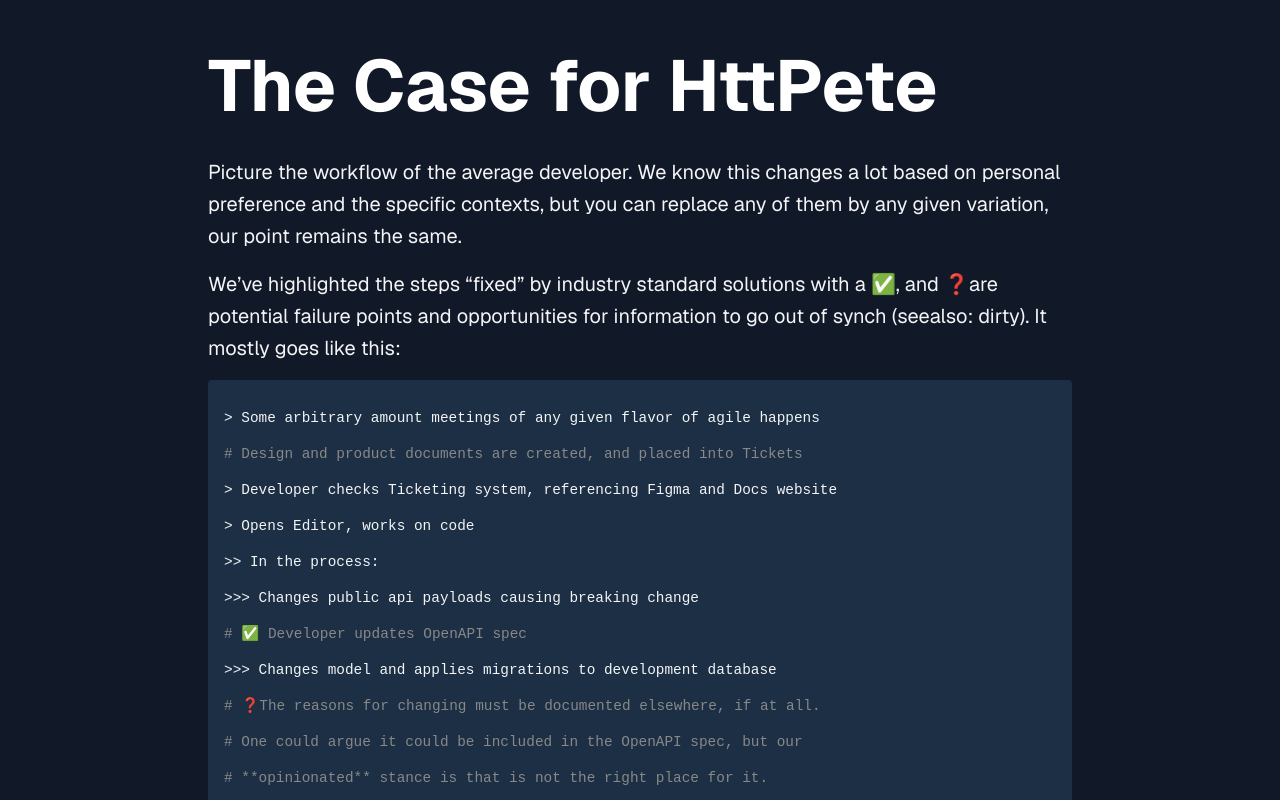
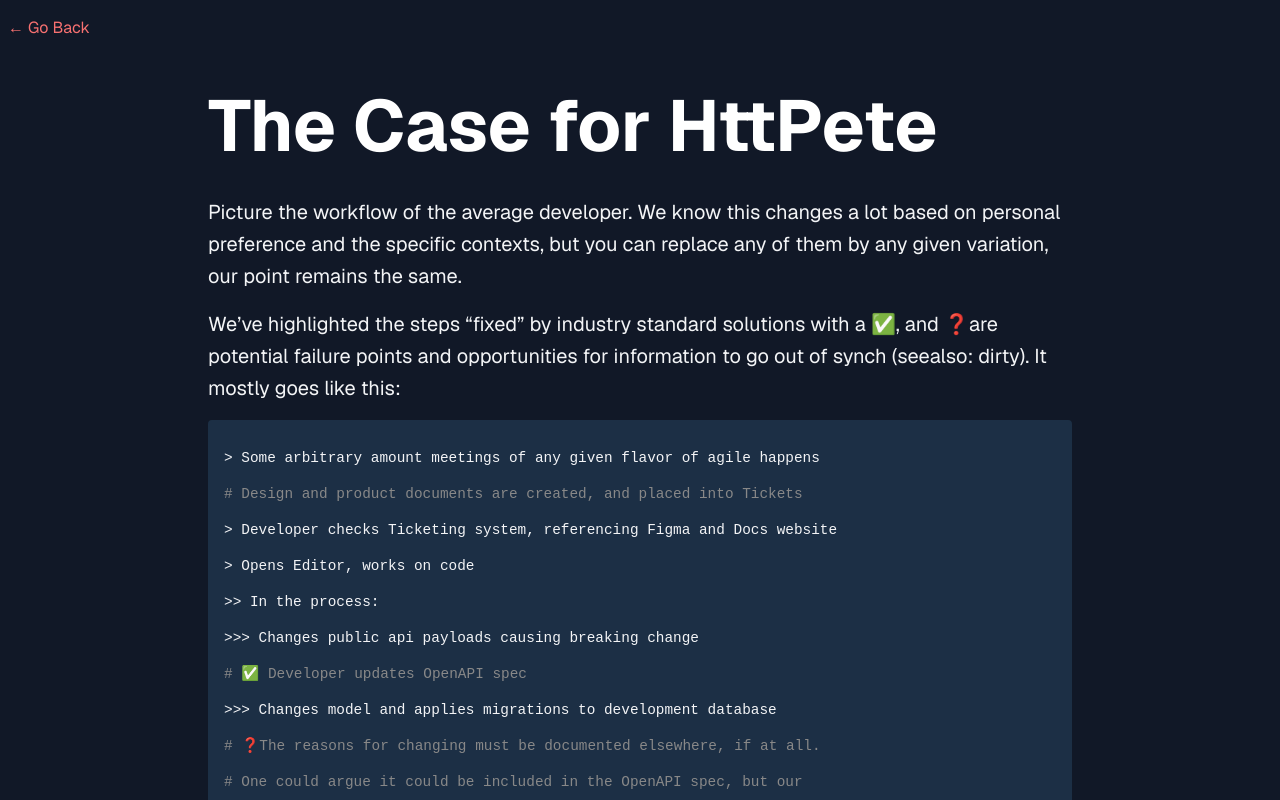
Before and after one commit to silvahimself/httpete-landing, a Next.js app: page /making-our-case in a window 1280 px wide. Shown: the top 800 px of the page. Built offline with nearby package versions, Linux system fonts and the light colour scheme.

Commit message:
Add navigation to and from making-our-case page

```diff
--- a/src/app/making-our-case/page.tsx
+++ b/src/app/making-our-case/page.tsx
@@ -1,10 +1,18 @@
+import Link from "next/link";
 import HttPeteArticle from "./article";
 
 const MakingOurCase = () => {
   return (
-    <div className="container mx-auto">
-      <HttPeteArticle />
+    <>
+    <div className="container sticky top-4 mx-auto mt-4">
+      <Link href="/" className="p-2" style={{textDecoration: 'none'}}>
+        <span  className="text-red-400">← Go Back</span>
+    </Link>
     </div>
+      <div className="container mx-auto">
+        <HttPeteArticle />
+      </div>
+    </>
   );
 };
 
--- a/src/app/page.tsx
+++ b/src/app/page.tsx
@@ -23,6 +23,9 @@ export default function ComingSoon() {
           Coming soon to revolutionize backend development.
         </p>
 
+        <p className='text-xl mb-8 text-gray-300'>
+          For the full breakdown, read <a href="/making-our-case" className="text-red-400">making our case</a>
+        </p>
     <div className='hidden md:block lg:block'>
         <ImageModal
           src="https://4h8dx3lodh.ufs.sh/f/5VzIfIO6yTtGyVOHuFShGSbxpocvdO2lHB3AsiTCLP8KND0R"
```
